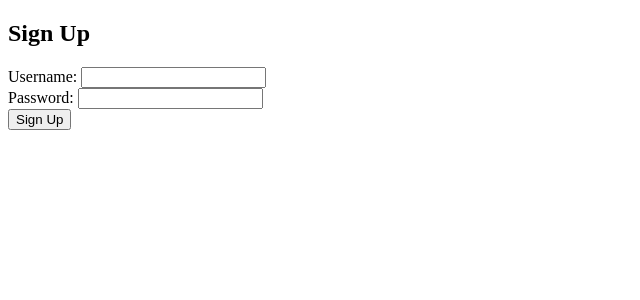
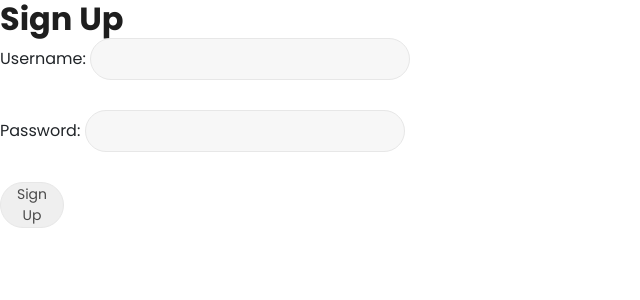
Before and after one commit to Khoury-e/university-course-management-system, a PHP site: page /FE/signup.html in a window 1280 px wide. Shown: the top 300 px of the page, without its empty margins (0-640 px from the left). Run offline with PHP 8.4, Linux system fonts and the light colour scheme.

Commit message:
made the signup less ass

```diff
--- a/FE/aboutus.html
+++ b/FE/aboutus.html
@@ -60,7 +60,7 @@
               <li><a href="../courses.php">Courses</a></li>
               <li><a href="" class="active">About Us</a></li>
               <li><a href="../contact.html">Contact Us</a></li>
-              <li><a href="#">Sign In</a></li>
+              <li><a href="login.php">Sign In</a></li>
             </ul>
             <a class='menu-trigger'>
               <span>Menu</span>
--- a/FE/login.php
+++ b/FE/login.php
@@ -36,7 +36,7 @@
           <nav class="main-nav">
             <!-- ***** Logo Start ***** -->
             <a href="index.html" class="logo">
-              <img src="../assets/images/logo.png" alt="" style="width: 158px;">
+              <img src="../assets/images/logo.svg" alt="" style="width: 158px;">
             </a>
             <!-- ***** Logo End ***** -->
             <!-- ***** Menu Start ***** -->
--- a/FE/signup.html
+++ b/FE/signup.html
@@ -5,6 +5,17 @@
     <meta charset="UTF-8">
     <meta name="viewport" content="width=device-width, initial-scale=1.0">
     <title>Sign Up</title>
+
+    <link href="https://fonts.googleapis.com/css2?family=Poppins:wght@100;200;300;400;500;600;700;800;900&display=swap" rel="stylesheet">
+    <title>Sign In (Admins Only)</title>
+    <!-- Bootstrap core CSS -->
+    <link href="../vendor/bootstrap/css/bootstrap.min.css" rel="stylesheet">
+    <!-- Additional CSS Files -->
+    <link rel="stylesheet" href="../assets/css/fontawesome.css">
+    <link rel="stylesheet" href="../assets/css/templatemo-lugx-gaming.css">
+    <link rel="stylesheet" href="../assets/css/owl.css">
+    <link rel="stylesheet" href="../assets/css/animate.css">
+    <link rel="stylesheet" href="https://unpkg.com/swiper@7/swipe
 </head>
 
 <body>
@@ -13,15 +24,15 @@
         <form id="signup-form" action="../BE/signup.php" method="POST">
             <div class="form-group">
                 <label for="username">Username:</label>
-                <input type="text" id="username" name="username" required>
+                <input type="text" class = "signup" id="username" name="username" required>
             </div>
 
             <div class="form-group">
                 <label for="password">Password:</label>
-                <input type="password" id="password" name="password" required>
+                <input type="password" class="signup"  id="password" name="password" required>
             </div>
-            <div class="form-group">
-                <button type="submit">Sign Up</button>
+            <div class="#">
+                <button type="submit" class = "submit">Sign Up</button>
             </div>
         </form>
     </div>
--- a/assets/css/templatemo-lugx-gaming.css
+++ b/assets/css/templatemo-lugx-gaming.css
@@ -1574,6 +1574,33 @@ Contact PAge Style
   background-color: #0071f8;
 }
 
+/*Sign up Buttons*/
+.signup{
+  width: 25%;
+  height: 30px;
+  border-radius: 25px;
+  padding: 20px 20px;
+  background-color: #f7f7f7;
+  border: 1px solid #e7e7e7;
+  font-size: 14px;
+  color: #4a4a4a;
+  margin-bottom: 30px;
+}
+
+.submit{
+
+  width: 5%;
+  border-radius: 25px;
+  border: 1px solid #e7e7e7;
+  font-size: 14px;
+  color: #4a4a4a;
+}
+
+
+
+
+
+
 /*
 ---------------------------------------------
 Responsive Style
```
